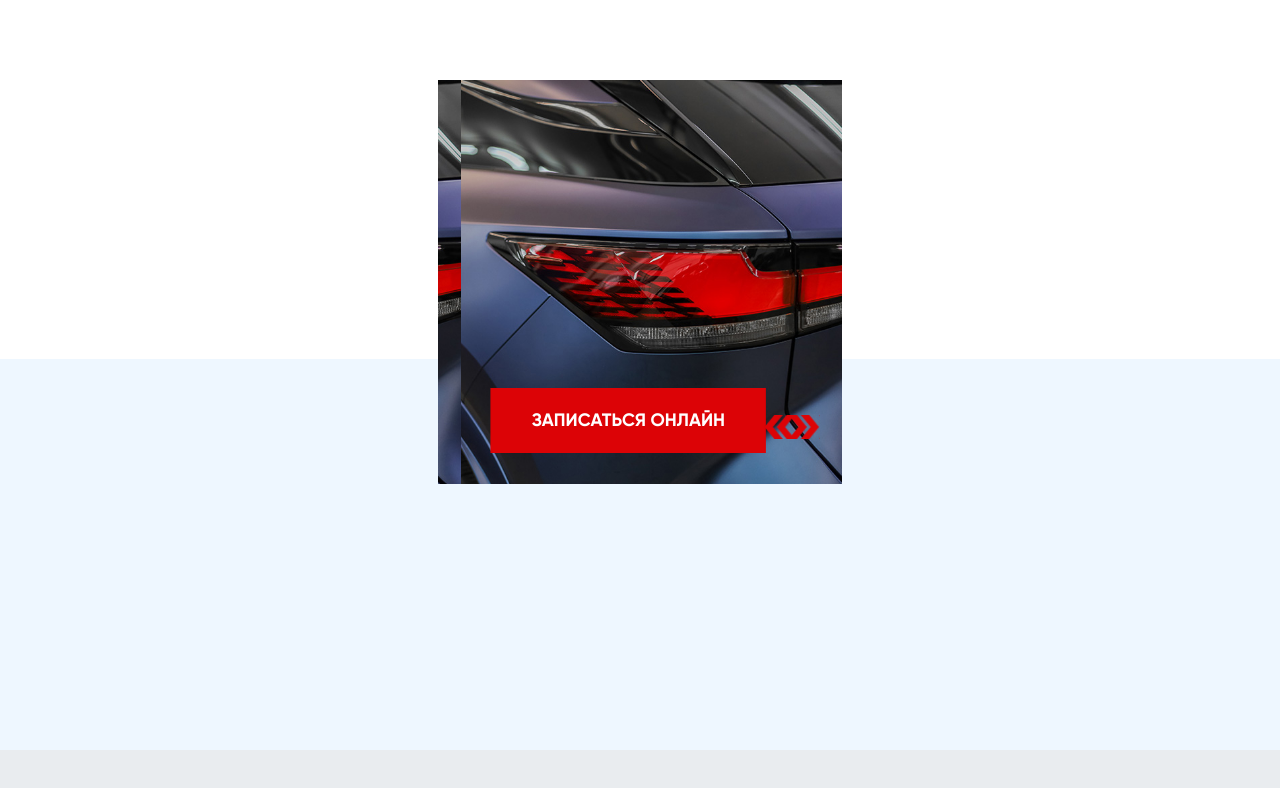
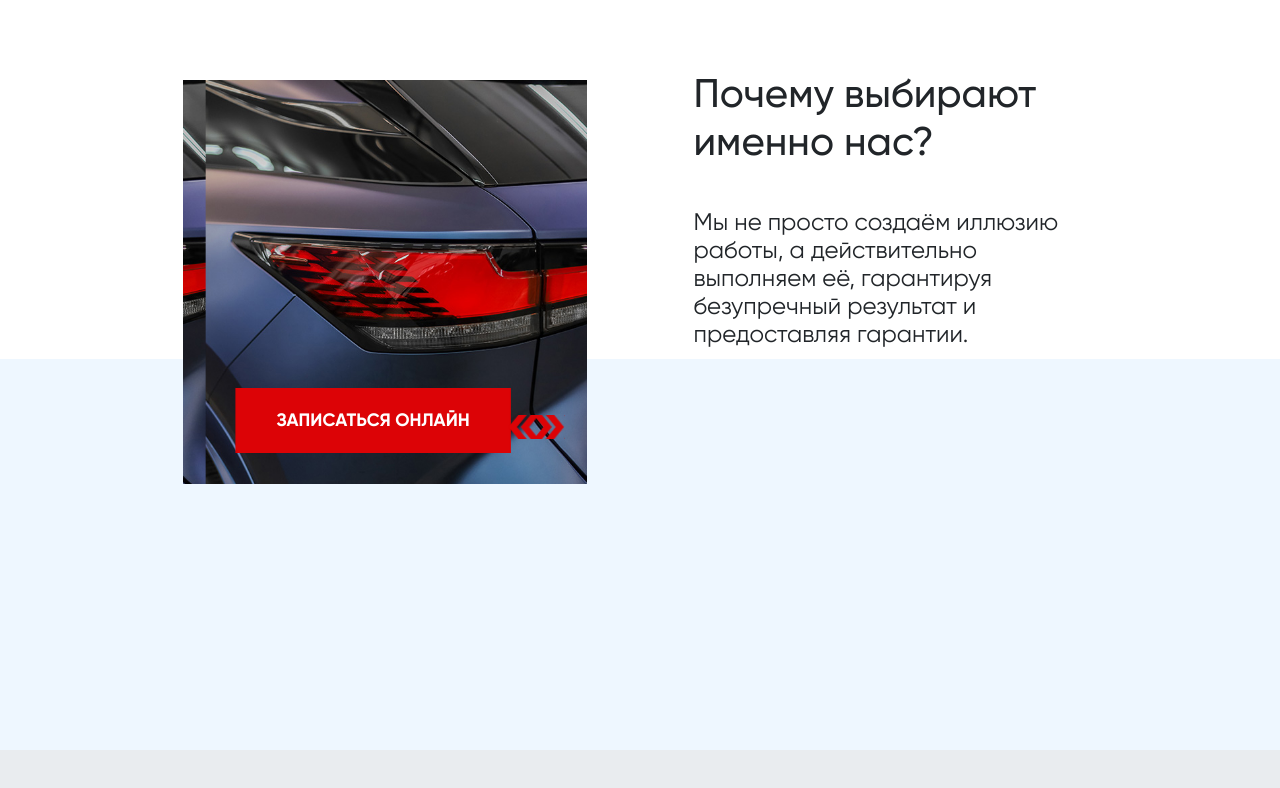
Before and after one commit to hrmvlg/ji-test, a React (Vite) app in the folder ji-test/: page / in a window 1280 px wide. Shown: the top 788 px of the page. Built offline with nearby package versions, Linux system fonts and the light colour scheme.

Commit message:
Add Information component with styling and integrate into App component

```diff
--- a/ji-test/src/App.jsx
+++ b/ji-test/src/App.jsx
@@ -1,10 +1,12 @@
 import { Container } from "react-bootstrap";
 import CustomCarousel from './components/Carousel/CustomCarousel';
+import Information from "./components/Information/Information";
 
 export default function App() {
     return (
         <Container fluid className="wrapper d-flex justify-content-center">
             <CustomCarousel />
+            <Information />
         </Container>
     );
 };
--- /dev/null
+++ b/ji-test/src/components/Information/Information.jsx
@@ -0,0 +1,15 @@
+import { Container } from "react-bootstrap";
+
+export default function Information() {
+    return (
+        <Container fluid className="information d-flex flex-column m-0 p-0">
+            <h1 className="information__title h1 p-0">Почему выбирают именно нас?</h1>
+            <p className="information__description ">
+                Мы не просто создаём иллюзию работы, а действительно выполняем её, гарантируя безупречный результат и предоставляя гарантии.
+                <br />
+                <br />
+                После завершения всех процедур в нашем детейлинг-центре, ваш автомобиль будет выглядеть как новый.
+            </p>
+        </Container>
+    );
+};
--- /dev/null
+++ b/ji-test/src/components/Information/_information.scss
@@ -0,0 +1,12 @@
+.information {
+    width: clamp(320px, calc(600/1903 *100vw), 793px);
+
+    &__title {
+        margin-bottom: 2.625rem;
+    }
+
+    &__description {
+        font-size: 1.5rem;
+        line-height: 1.75rem;
+    }
+}
--- a/ji-test/src/scss/custom.scss
+++ b/ji-test/src/scss/custom.scss
@@ -5,3 +5,4 @@
 @import 'globals';
 @import '../components/Button/button';
 @import '../components/Carousel/carousel';
+@import '../components/Information/information';
```
Also changed, not shown: ji-test/src/scss/custom.css.
